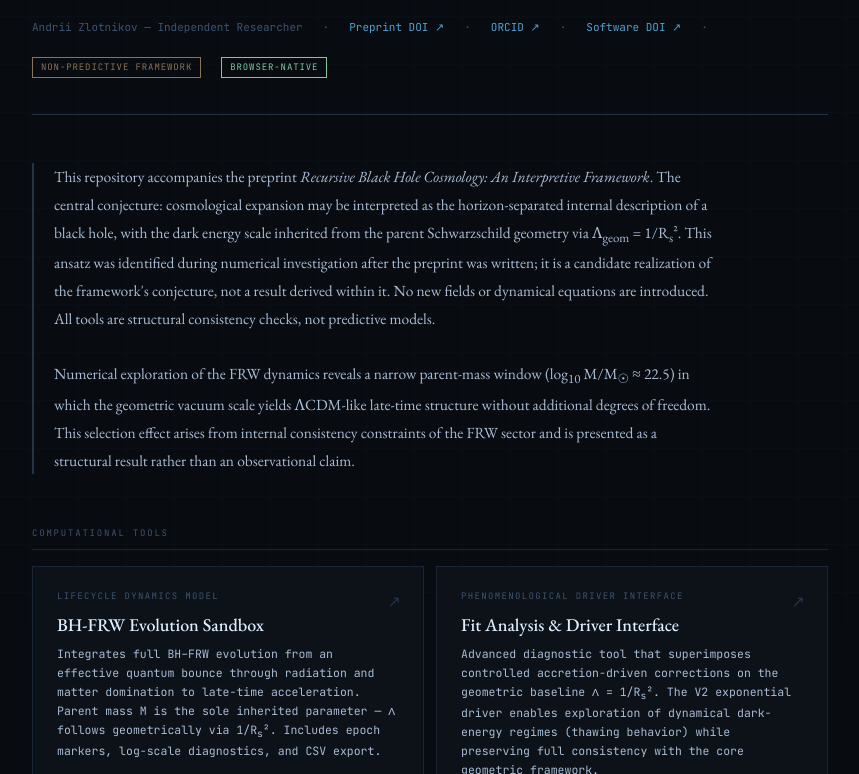
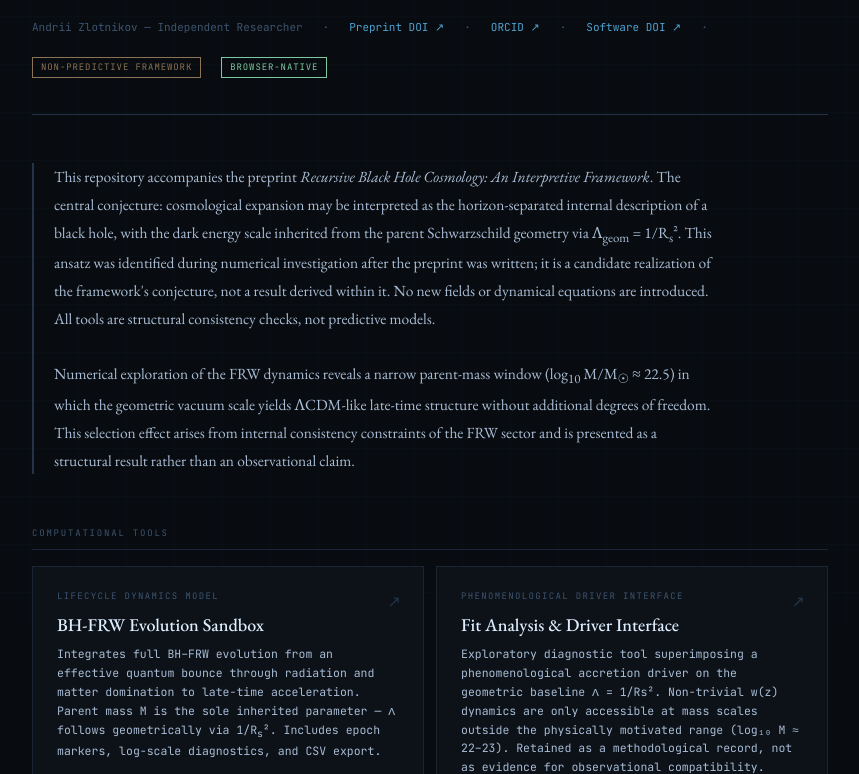
Before and after one commit to zlotnikovandrii/rbh-cosmology-toy-model, a plain HTML site: page index.html in a window 1280 px wide. Shown: the part 176-950 px from the top of the page, without its empty margins (210-1069 px from the left). Drawn offline with nearby package versions, Linux system fonts and the light colour scheme.

Commit message:
fix: correct Fit Analysis card description in hub

```diff
--- a/index.html
+++ b/index.html
@@ -406,10 +406,10 @@
       <div class="card-version">Phenomenological Driver Interface</div>
       <div class="card-title">Fit Analysis &amp; Driver Interface</div>
       <div class="card-desc">
-        Advanced diagnostic tool that superimposes controlled accretion-driven corrections
-        on the geometric baseline &Lambda;&nbsp;=&nbsp;1/R<sub>s</sub>&sup2;. The V2 exponential
-        driver enables exploration of dynamical dark-energy regimes (thawing behavior) while
-        preserving full consistency with the core geometric framework.
+        Exploratory diagnostic tool superimposing a phenomenological accretion driver on the
+        geometric baseline Λ = 1/Rs². Non-trivial w(z) dynamics are only accessible at mass scales
+        outside the physically motivated range (log₁₀ M ≈ 22–23). Retained as a methodological
+        record, not as evidence for observational compatibility.
       </div>
       <div class="card-tags">
         <span class="tag c">V2 exp-driver</span>
```
